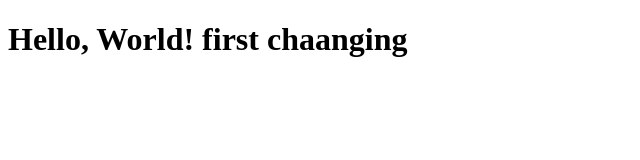
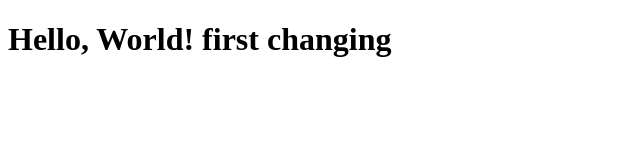
Before and after one commit to sanjeevan001/studyname, a plain HTML site: page index.html in a window 1280 px wide. Shown: the whole page, without its empty margins (0-640 px from the left). Drawn offline with Linux system fonts and the light colour scheme.

Commit message:
change grammer error
description error

```diff
--- a/index.html
+++ b/index.html
@@ -6,6 +6,6 @@
     <title>Document</title>
 </head>
 <body>
-    <h1>Hello, World! first chaanging</h1>
+    <h1>Hello, World! first changing</h1>
 </body>
 </html>
```
